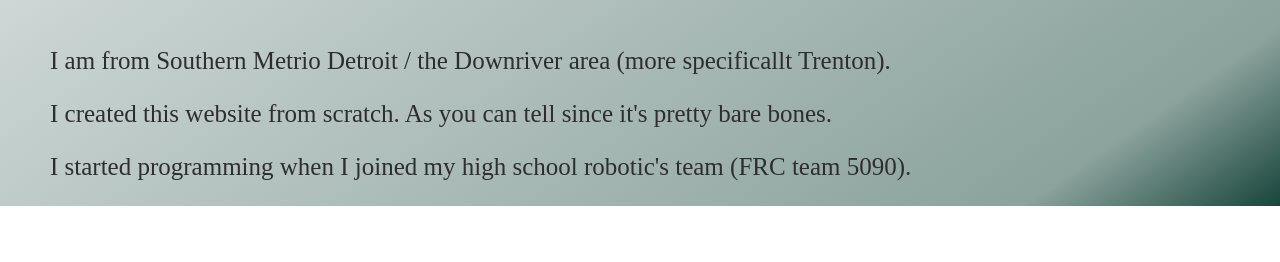
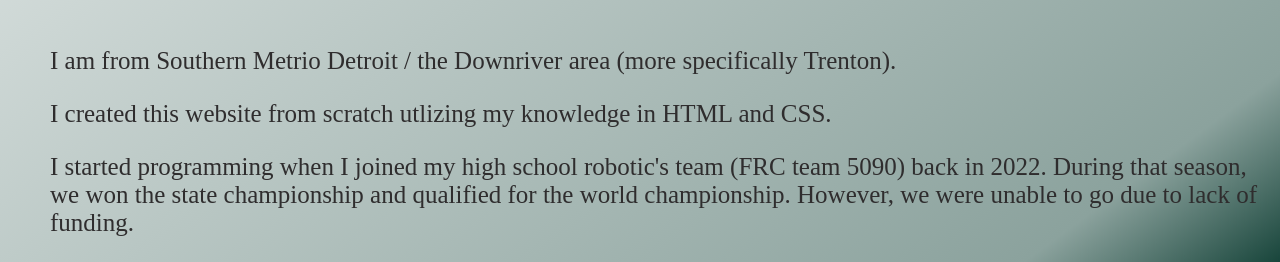
Before and after one commit to DanielDM123/portfolio_website, a plain HTML site: page index.html in a window 1280 px wide. Shown: the part 683-945 px from the top of the page. Before the commit the page ends 889 px from the top, so only its background shows below. Drawn offline with Linux system fonts and the light colour scheme.

Commit message:
Fixed some grammar and spelling mistakes

```diff
--- a/index.html
+++ b/index.html
@@ -49,11 +49,11 @@
 
 <h1 class="dark title clear-float">More About Me</h1>
 
-<p class="dark">I am from Southern Metrio Detroit / the Downriver area (more specificallt Trenton). </p>
+<p class="dark">I am from Southern Metrio Detroit / the Downriver area (more specifically Trenton). </p>
 
-<p class="dark">I created this website from scratch. As you can tell since it's pretty bare bones. </p>
+<p class="dark">I created this website from scratch utlizing my knowledge in HTML and CSS. </p>
 
-<p class="dark">I started programming when I joined my high school robotic's team (FRC team 5090).</p>
+<p class="dark">I started programming when I joined my high school robotic's team (FRC team 5090) back in 2022. During that season, we won the state championship and qualified for the world championship. However, we were unable to go due to lack of funding.</p>
 
 
 </body>
```
Also changed, not shown: project_rockys_boots.html (+5 -6 lines).
